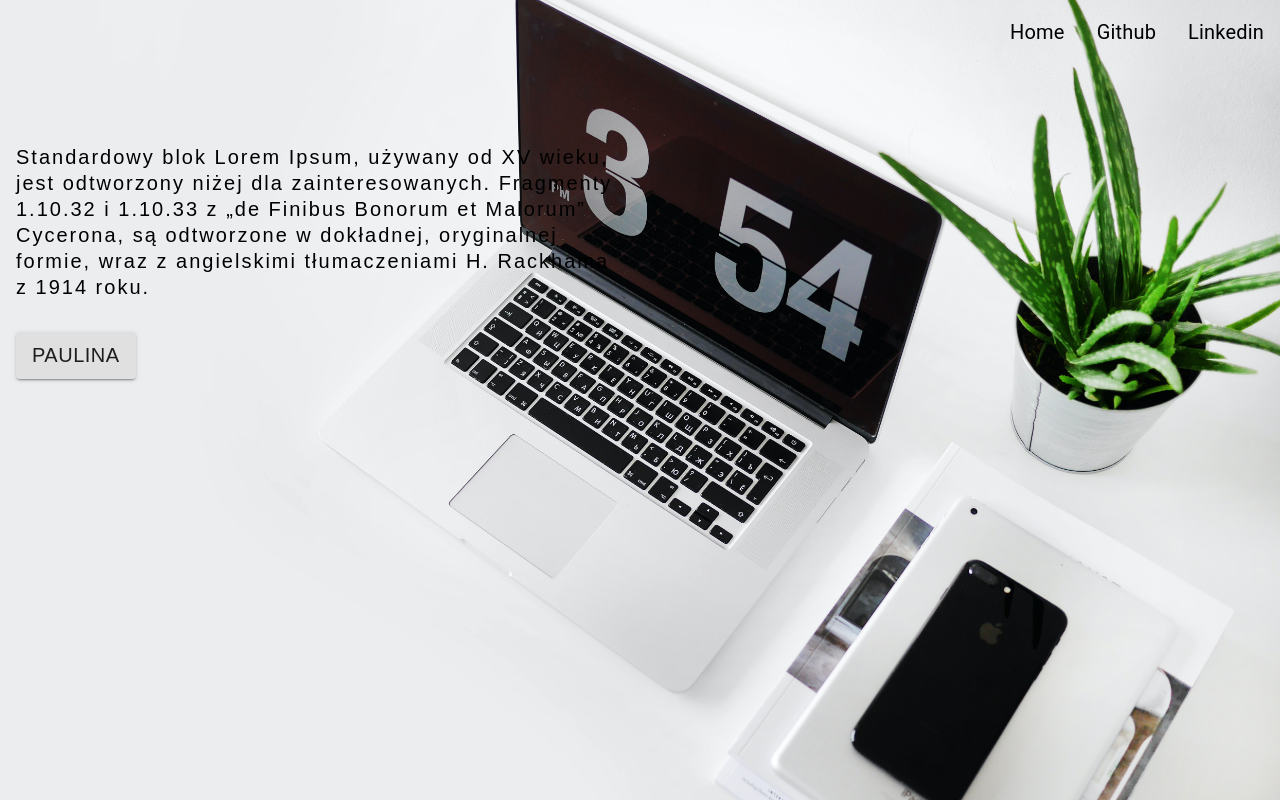
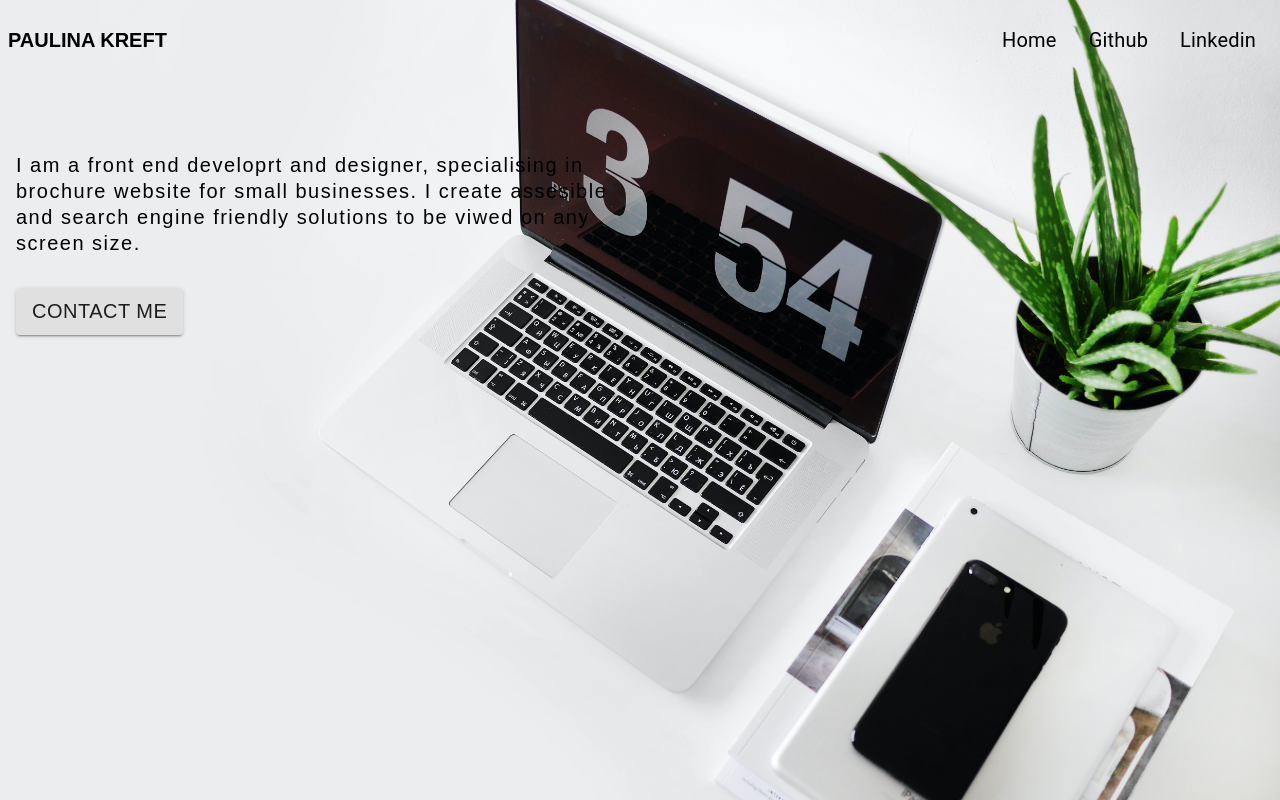
Before and after one commit to paulakreft/paulinaweb, a React (Create React App) app in the folder app/: page / in a window 1280 px wide. Built offline with nearby package versions, Linux system fonts and the light colour scheme.

Commit message:
add example copy

```diff
--- a/app/src/components/Navigation.js
+++ b/app/src/components/Navigation.js
@@ -4,11 +4,14 @@ import styles from './Navigation.module.css';
 
 const Navigation = () => {
   return (
-        <ul className={styles.menu}>
+    <div className={styles.menu}>
+      <h1>Paulina Kreft</h1>
+      <ul className={styles.menuWrapper}>
         <MenuItem>Home</MenuItem>
         <MenuItem>Github</MenuItem>
         <MenuItem>Linkedin</MenuItem>
       </ul>
+    </div>
   );
 }
 
--- a/app/src/components/Navigation.module.css
+++ b/app/src/components/Navigation.module.css
@@ -1,21 +1,30 @@
 .menu {
   display: flex;
   height: 64px;
-  justify-content: flex-end;
+  margin: 8px;
+  justify-content: space-between;
+  align-items: center;
 }
-.menu li:hover {
+h1 {
+  text-transform: uppercase;
+}
+.menuWrapper {
+  display: flex;
+}
+
+.menuWrapper li:hover {
   background-color: #ddd;
   color: black;
 }
 
 @media screen and (max-width: 768px) {
-  .menu {
+  .menuWrapper {
     overflow: hidden;
     position: fixed;
     bottom: 0;
     width: 100%;
     background-color: #e0e0e0;
     justify-content: center;
-
+    height: 64px;
   }
 }
--- a/app/src/section/Header.js
+++ b/app/src/section/Header.js
@@ -11,9 +11,10 @@ const Header = () => {
             <Navigation></Navigation>
             <div className={styles.wrapper}>
                 <div className={styles.text}>
-                    Standardowy blok Lorem Ipsum, używany od XV wieku, jest odtworzony niżej dla zainteresowanych. Fragmenty 1.10.32 i 1.10.33 z „de Finibus Bonorum et Malorum” Cycerona, są odtworzone w dokładnej, oryginalnej formie, wraz z angielskimi tłumaczeniami H. Rackhama z 1914 roku.
-            </div>
-                <MainButton title="Paulina"></MainButton>
+                    I am a front end developrt and designer, specialising in brochure
+                    website for small businesses. I create assesible and search engine friendly solutions to be viwed on any screen size.
+                </div>
+                <MainButton title="Contact me"></MainButton>
             </div>
         </Container>
     )
--- a/app/src/section/Header.module.css
+++ b/app/src/section/Header.module.css
@@ -2,7 +2,7 @@
   padding: 16px;
   width: 50%;
   margin-top: 64px;
-  letter-spacing: 2px;
+  letter-spacing: 1.5px;
   line-height: 1.3;
 
 }
```
Also changed, not shown: 1 other file (tests, documents, lock files or other folders). Lines whose indentation alone changed are shown as unchanged.
